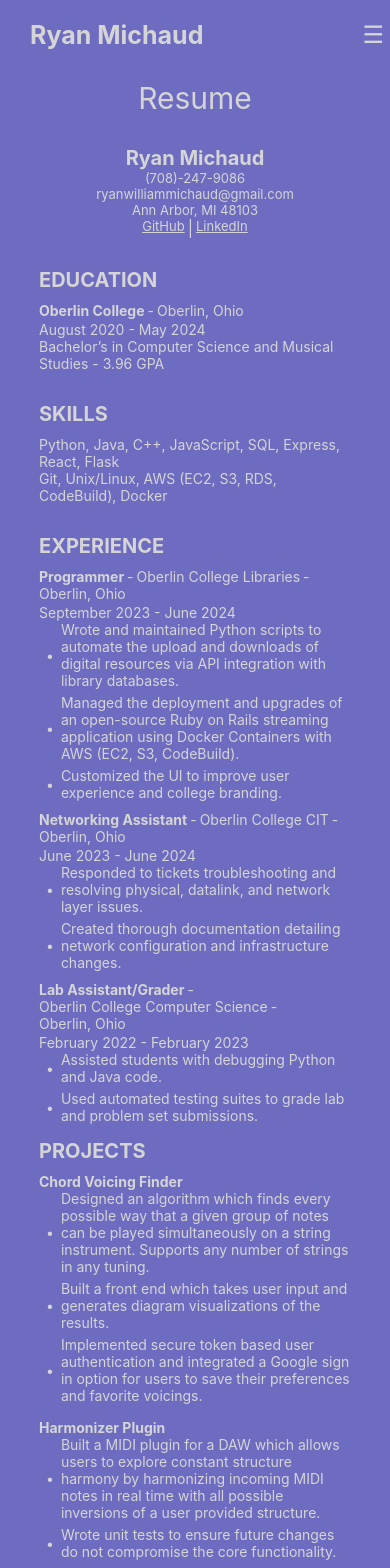
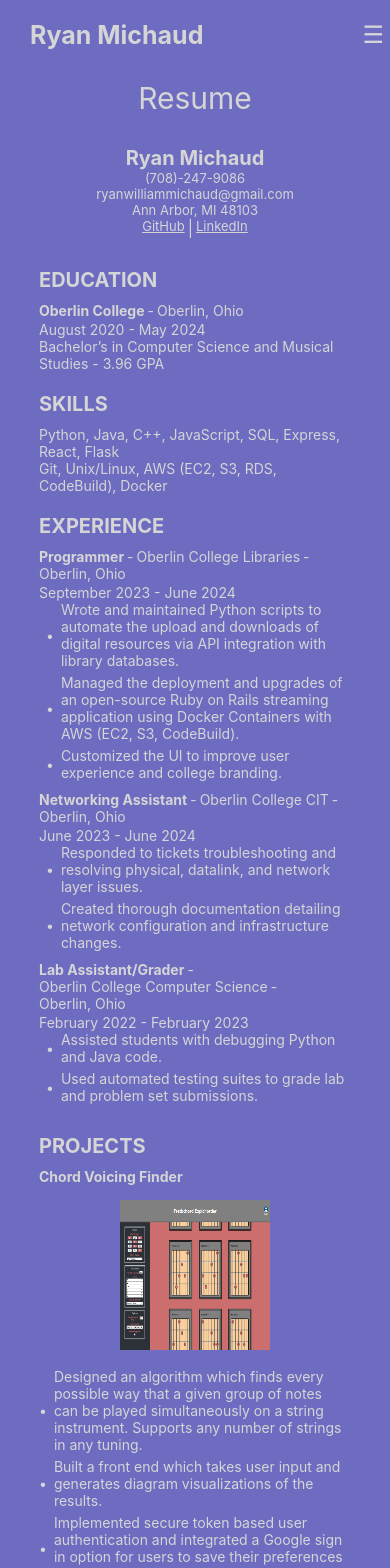
Before and after one commit to ryanwmichaud/Personal-Website, a React (Create React App) app: page /resume in a window 390 px wide. Shown: the top 1568 px of the page. Built offline with nearby package versions, Linux system fonts and the light colour scheme.

Commit message:
resume formatting

```diff
--- a/src/components/ResumeProject.js
+++ b/src/components/ResumeProject.js
@@ -8,6 +8,9 @@ const ResumeProject = ({title, thumbnail, descriptions, titleLink, thumbnailLink
         <div className="resume-project">
             <a className="resume-project-title" href={titleLink}>{title}</a>
             <div className="resume-project-container">
+                <a href={thumbnailLink}>
+                    <img className="resume-project-thumbnail" src={thumbnail}></img>
+                </a>
 
                 <div className="resume-project-descriptions">
                     {descriptions.map( (description, index) =>(
@@ -32,7 +35,5 @@ const ResumeProject = ({title, thumbnail, descriptions, titleLink, thumbnailLink
 export default ResumeProject;
 
 /*
- <a href={thumbnailLink}>
-    <img className="resume-project-thumbnail" src={thumbnail}></img>
-</a>
+
 */
--- a/src/pages/Resume.css
+++ b/src/pages/Resume.css
@@ -38,16 +38,12 @@
 
 
 
-.education-section, .skills-section, .projects-section{
-    margin-bottom: 30px;
+.education-section, .skills-section, .work-section, .projects-section{
+    margin-bottom: 20px;
     width: 80%;
     font-size: 14px;
 }
-.work-section{
-    margin-bottom: 5px;
-    width: 80%;
-    font-size: 14px;
-}
+
 
 
 
@@ -84,9 +80,12 @@
     font-weight: bold;
 }
 
+
+
 .resume-project-container{
     display: flex;
     flex-direction: row;
+    align-items: center;
 }
 .resume-project-thumbnail{
     height: 150px;
@@ -118,5 +117,15 @@
 
 
 @media (max-width: 800px) {
+    .resume-project-container{
+        display: flex;
+        flex-direction: column;
+    }
+    .resume-project-thumbnail{
+        margin: 15px;
+    }
+    .resume-project-descriptions{
+        transform: translateX(-7px);
+    }
 
 }
```
